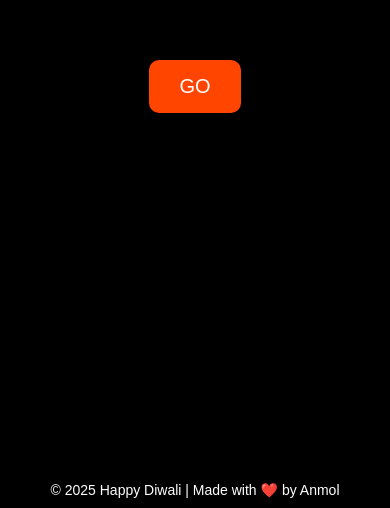
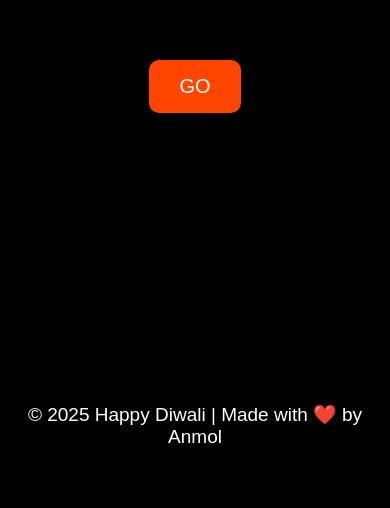
Before and after one commit to anmolchandel944/Happy-diwali, a plain HTML site: page index.html in a window 390 px wide. Shown: the part 336-844 px from the top of the page. Drawn offline with Linux system fonts and the light colour scheme.

Commit message:
Refactor CSS styles for layout and responsiveness
Adjusted footer position and font size.

```diff
--- a/style.css
+++ b/style.css
@@ -104,12 +104,12 @@
 
 footer {
     position: absolute;
-    bottom: 0;
+    bottom: 50px;
     width: 100%;
     text-align: center;
     padding: 10px;
     background-color: rgba(0, 0, 0, 0.7);
-    font-size: 14px;
+    font-size: 19px;
     z-index: 10;
 }
 
@@ -128,4 +128,5 @@ footer {
         width: 30px;
         height: 30px;
     }
+
 }
```
